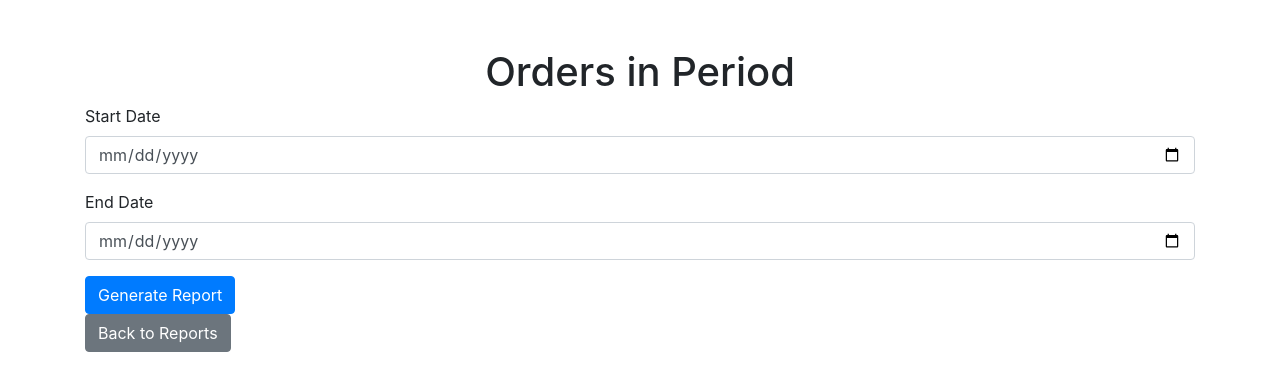
After one commit to Manchangala/basedatos, a Django app: page /dashboard/reports/orders_in_period/ in a window 1280 px wide. The commit adds this page. Shown: the top 391 px of the page. Run offline with Django 4.2, Linux system fonts and the light colour scheme; a user stored in the database is signed in; some libraries are stand-ins or nearby versions.

Commit message:
Add files via upload

```diff
--- a/core/templates/core/admin_products.html
+++ b/core/templates/core/admin_products.html
@@ -4,6 +4,7 @@
 
 {% block content %}
 <h1 class="text-center">Manage Products</h1>
+<a href="{% url 'admin_product_create' %}" class="btn btn-success mb-3">Add New Product</a>
 <table class="table">
     <thead>
         <tr>
@@ -22,12 +23,11 @@
             <td>{{ product.price }}</td>
             <td>{{ product.category.name }}</td>
             <td>
-                <a href="#" class="btn btn-warning">Edit</a>
-                <a href="#" class="btn btn-danger">Delete</a>
+                <a href="{% url 'admin_product_update' product.pk %}" class="btn btn-warning">Edit</a>
+                <a href="{% url 'admin_product_delete' product.pk %}" class="btn btn-danger">Delete</a>
             </td>
         </tr>
         {% endfor %}
     </tbody>
 </table>
-<a href="#" class="btn btn-success">Add New Product</a>
 {% endblock %}
--- /dev/null
+++ b/core/templates/core/report_orders_in_period.html
@@ -0,0 +1,24 @@
+{% extends 'core/base.html' %}
+
+{% block title %}Orders in Period{% endblock %}
+
+{% block content %}
+<h1 class="text-center">Orders in Period</h1>
+<form method="post">
+    {% csrf_token %}
+    <div class="form-group">
+        <label for="start_date">Start Date</label>
+        <input type="date" class="form-control" id="start_date" name="start_date" required>
+    </div>
+    <div class="form-group">
+        <label for="end_date">End Date</label>
+        <input type="date" class="form-control" id="end_date" name="end_date" required>
+    </div>
+    <button type="submit" class="btn btn-primary">Generate Report</button>
+</form>
+{% if orders_in_period %}
+<h2 class="text-center">Total Orders: {{ orders_in_period }}</h2>
+<p class="text-center">From {{ start_date }} to {{ end_date }}</p>
+{% endif %}
+<a href="{% url 'admin_reports' %}" class="btn btn-secondary">Back to Reports</a>
+{% endblock %}
--- a/core/urls.py
+++ b/core/urls.py
@@ -15,9 +15,16 @@ urlpatterns = [
     path('order_confirmation/', views.order_confirmation, name='order_confirmation'),
     path('add_to_cart/', views.AddToCartView.as_view(), name='add_to_cart'),
 
-    # URLs para la sección de administración personalizada
-    path('admin/dashboard/', views.admin_dashboard, name='admin_dashboard'),
-    path('admin/products/', views.admin_products, name='admin_products'),
-    path('admin/orders/', views.admin_orders, name='admin_orders'),
-    path('admin/reports/', views.admin_reports, name='admin_reports'),
+    # URLs para la sección de administración personalizada sin el prefijo 'admin'
+    path('dashboard/', views.admin_dashboard, name='admin_dashboard'),
+    path('dashboard/products/', views.admin_products, name='admin_products'),
+    path('dashboard/products/create/', views.admin_product_create, name='admin_product_create'),
+    path('dashboard/products/<int:pk>/update/', views.admin_product_update, name='admin_product_update'),
+    path('dashboard/products/<int:pk>/delete/', views.admin_product_delete, name='admin_product_delete'),
+    path('dashboard/orders/', views.admin_orders, name='admin_orders'),
+    path('dashboard/reports/', views.admin_reports, name='admin_reports'),
+    path('dashboard/reports/orders_per_day/', views.report_orders_per_day, name='report_orders_per_day'),
+    path('dashboard/reports/popular_products/', views.report_popular_products, name='report_popular_products'),
+    path('dashboard/reports/orders_per_product/', views.report_orders_per_product, name='report_orders_per_product'),
+    path('dashboard/reports/orders_in_period/', views.report_orders_in_period, name='report_orders_in_period'),
 ]
--- a/core/views.py
+++ b/core/views.py
@@ -158,12 +158,17 @@ class ConfirmOrderView(LoginRequiredMixin, View):
         print("Confirm Order POST request received")
         return redirect('choose_delivery')
 
+from django.shortcuts import render, redirect, get_object_or_404
+from django.contrib.admin.views.decorators import staff_member_required
+from .models import Product, Order
+from .forms import ProductForm
+from django.contrib import messages
+from django.db.models import Count
+from django.db.models.functions import TruncDay
+from django.utils import timezone
+from datetime import timedelta
 
-
-
-
-from django.contrib.admin.views.decorators import staff_member_required
-
+# Vistas para la administración personalizada
 @staff_member_required
 def admin_dashboard(request):
     return render(request, 'core/admin_dashboard.html')
@@ -174,11 +179,78 @@ def admin_products(request):
     return render(request, 'core/admin_products.html', {'products': products})
 
 @staff_member_required
+def admin_product_create(request):
+    if request.method == 'POST':
+        form = ProductForm(request.POST)
+        if form.is_valid():
+            form.save()
+            messages.success(request, 'Product created successfully')
+            return redirect('admin_products')
+    else:
+        form = ProductForm()
+    return render(request, 'core/admin_product_form.html', {'form': form})
+
+@staff_member_required
+def admin_product_update(request, pk):
+    product = get_object_or_404(Product, pk=pk)
+    if request.method == 'POST':
+        form = ProductForm(request.POST, instance=product)
+        if form.is_valid():
+            form.save()
+            messages.success(request, 'Product updated successfully')
+            return redirect('admin_products')
+    else:
+        form = ProductForm(instance=product)
+    return render(request, 'core/admin_product_form.html', {'form': form})
+
+@staff_member_required
+def admin_product_delete(request, pk):
+    product = get_object_or_404(Product, pk=pk)
+    if request.method == 'POST':
+        product.delete()
+        messages.success(request, 'Product deleted successfully')
+        return redirect('admin_products')
+    return render(request, 'core/admin_product_confirm_delete.html', {'product': product})
+
+@staff_member_required
 def admin_orders(request):
     orders = Order.objects.all()
     return render(request, 'core/admin_orders.html', {'orders': orders})
 
 @staff_member_required
 def admin_reports(request):
-    # Aquí puedes agregar la lógica para generar reportes
     return render(request, 'core/admin_reports.html')
+
+@staff_member_required
+def report_orders_per_day(request):
+    today = timezone.now().date()
+    start_date = today - timedelta(days=30)
+    orders_per_day = Order.objects.filter(created_at__range=[start_date, today]) \
+                                  .annotate(day=TruncDay('created_at')) \
+                                  .values('day') \
+                                  .annotate(count=Count('id')) \
+                                  .order_by('day')
+    return render(request, 'core/report_orders_per_day.html', {'orders_per_day': orders_per_day})
+
+@staff_member_required
+def report_popular_products(request):
+    popular_products = Product.objects.annotate(order_count=Count('orderitem')).order_by('-order_count')[:10]
+    return render(request, 'core/report_popular_products.html', {'popular_products': popular_products})
+
+@staff_member_required
+def report_orders_per_product(request):
+    orders_per_product = Product.objects.annotate(order_count=Count('orderitem')).order_by('-order_count')
+    return render(request, 'core/report_orders_per_product.html', {'orders_per_product': orders_per_product})
+
+@staff_member_required
+def report_orders_in_period(request):
+    if request.method == 'POST':
+        start_date = request.POST.get('start_date')
+        end_date = request.POST.get('end_date')
+        orders_in_period = Order.objects.filter(created_at__range=[start_date, end_date]).count()
+        return render(request, 'core/report_orders_in_period.html', {
+            'orders_in_period': orders_in_period,
+            'start_date': start_date,
+            'end_date': end_date
+        })
+    return render(request, 'core/report_orders_in_period.html')
--- a/quillas_bakery/urls.py
+++ b/quillas_bakery/urls.py
@@ -3,5 +3,5 @@ from django.urls import path, include
 
 urlpatterns = [
     path('admin/', admin.site.urls),
-    path('', include('core.urls')),
+    path('', include('core.urls')),  # Incluye las rutas de la aplicación core
 ]
```
Also changed, not shown: core/forms.py (+7 -1 lines), core/templates/core/admin_product_confirm_delete.html (added, +13 -0 lines), core/templates/core/admin_product_form.html (added, +13 -0 lines), core/templates/core/admin_reports.html (+8 -3 lines), core/templates/core/report_orders_per_day.html (added, +24 -0 lines), core/templates/core/report_orders_per_product.html (added, +24 -0 lines), core/templates/core/report_popular_products.html (added, +24 -0 lines), db.sqlite3.
